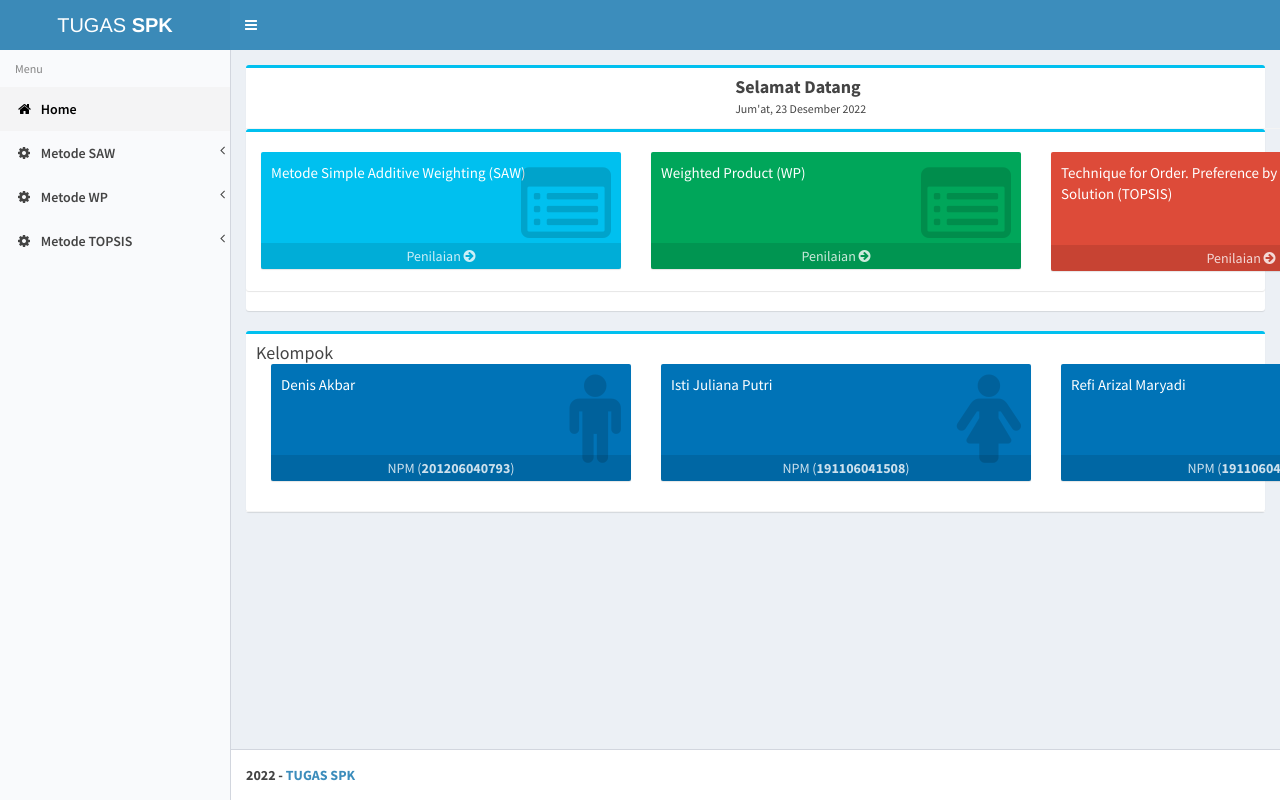
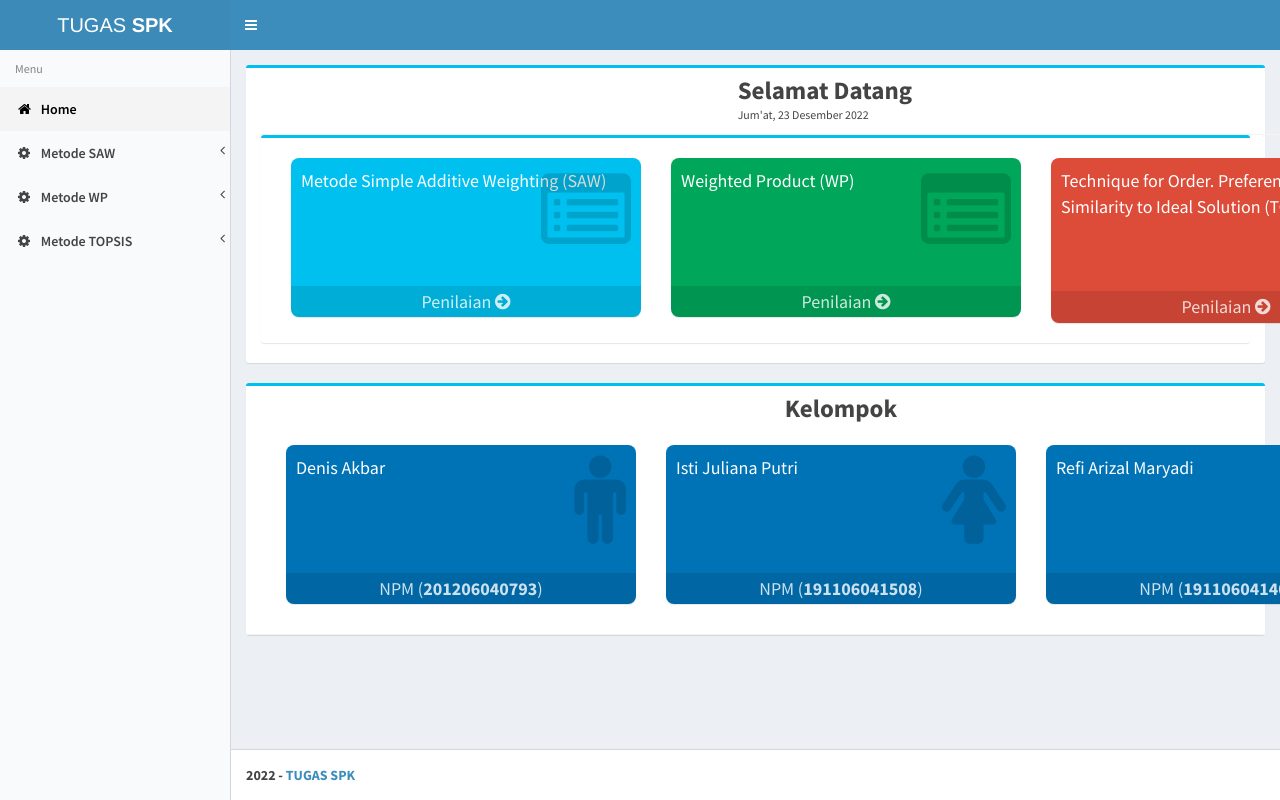
Before and after one commit to bzndenis/tugasSPK, a CodeIgniter app: page /database/ in a window 1280 px wide. Run offline with CodeIgniter, Linux system fonts and the light colour scheme.

Commit message:
home
home

```diff
--- a/application/views/home.php
+++ b/application/views/home.php
@@ -36,7 +36,7 @@
                 <!-- Small boxes (Stat box) -->
                 <div class="container">
                     <div class="row">
-                        <div class="col-lg-4 col-xs-6">
+                        <div class="col-lg-4 col-md-6 col-sm-12 ">
                             <!-- small box -->
 
                             <div class="small-box bg-aqua">
@@ -46,12 +46,13 @@
                                 <div class="icon">
                                     <i class="fa fa-list-alt"></i>
                                 </div>
+                                <br>
                                 <a href="saw" class="small-box-footer">Penilaian <i class="fa fa-arrow-circle-right"></i></a>
                             </div>
                         </div>
 
                         <div class="row">
-                            <div class="col-lg-4 col-xs-6">
+                            <div class="col-lg-4 col-md-6 col-sm-12">
                                 <!-- small box -->
 
                                 <div class="small-box bg-green">
@@ -61,12 +62,13 @@
                                     <div class="icon">
                                         <i class="fa fa-list-alt"></i>
                                     </div>
+                                    <br>
                                     <a href="hasil" class="small-box-footer">Penilaian <i class="fa fa-arrow-circle-right"></i></a>
                                 </div>
                             </div>
 
                             <div class="row">
-                                <div class="col-lg-4 col-xs-6">
+                                <div class="col-lg-4 col-md-6 col-sm-12">
                                     <!-- small box -->
 
                                     <div class="small-box bg-red">
@@ -76,8 +78,9 @@
                                         <div class="icon">
                                             <i class="fa fa-list-alt"></i>
                                         </div>
+                                        <br>
                                         <a href="topsis" class="small-box-footer">Penilaian <i class="fa fa-arrow-circle-right"></i></a>
-                                    </div>
+                                   </div>
                                 </div>
 
                             </div>
@@ -93,11 +96,14 @@
 
 <div class="box box-info">
     <div class="box-header with-border">
-        <h3 class="box-title">Kelompok</h3>
-    <!-- Small boxes (Stat box) -->
-    <div class="container">
-                    <div class="row">
-                        <div class="col-lg-4 col-xs-6">
+         <!-- Small boxes (Stat box) -->
+         <div class="container">
+          <div class="row header">
+
+               <h3 class="box-title">Kelompok</h3>
+          </div>
+              <div class="row">
+                        <div class="col-lg-4 col-md-6 col-sm-12">
                             <!-- small box -->
 
                             <div class="small-box bg-blue">
@@ -107,12 +113,13 @@
                                 <div class="icon">
                                     <i class="fa fa-male"></i>
                                 </div>
+                                <br>
                                 <a href="#" class="small-box-footer">NPM (<b>201206040793</b>)</a>
                             </div>
                         </div>
 
                         <div class="row">
-                            <div class="col-lg-4 col-xs-6">
+                            <div class="col-lg-4 col-md-6 col-sm-12">
                                 <!-- small box -->
 
                                 <div class="small-box bg-blue">
@@ -122,12 +129,13 @@
                                 <div class="icon">
                                     <i class="fa fa-female"></i>
                                 </div>
+                                <br>
                                 <a href="#" class="small-box-footer">NPM (<b>191106041508</b>)</a>
                             </div>
                             </div>
 
                             <div class="row">
-                                <div class="col-lg-4 col-xs-6">
+                                <div class="col-lg-4 col-md-6 col-sm-12">
                                     <!-- small box -->
 
                                     <div class="small-box bg-blue">
@@ -137,6 +145,7 @@
                                 <div class="icon">
                                     <i class="fa fa-male"></i>
                                 </div>
+                                <br>
                                 <a href="#" class="small-box-footer">NPM (<b>191106041409</b>)</a>
                             </div>
                                 </div>
@@ -145,6 +154,8 @@
                         </div>
                     </div>
                 </div>
+
+
 
     <!-- <br>- Pertama input kriteria
                     <br>- Lalu masukkan kode kriteria, bobot dan tipe kriteria ada 2 pilihan yaitu cost/benefit
--- a/application/views/template/header.php
+++ b/application/views/template/header.php
@@ -18,6 +18,7 @@
     <link rel="stylesheet" href="<?php echo base_url('assets/css/AdminLTE.min.css'); ?>">
     <link rel="stylesheet" href="<?php echo base_url('assets/css/skins/_all-skins.min.css'); ?>">
     <link rel="stylesheet" href="<?php echo base_url('assets/css/custom.css'); ?>">
+    <link rel="stylesheet" href="<?php echo base_url('assets/css/style.css'); ?>">
 
     <!-- jQuery 2.1.4 -->
     <script src="<?php echo base_url('assets/js/jQuery-2.1.4.min.js'); ?>"></script>
--- /dev/null
+++ b/assets/css/style.css
@@ -0,0 +1,35 @@
+.row {
+  margin-right: 0px;
+  margin-left: 0px;
+}
+
+.small-box{
+     border-radius: 8px;
+     height: 10%;
+
+}
+
+.small-box p{
+     font-size: 18px;
+}
+
+.small-box .small-box-footer{
+     margin-top: 12px;
+     border-radius: 0 0 8px 8px;
+     font-size: 18px;
+
+}
+
+.box-header .container .header{
+     text-align: center;
+     margin-bottom: 2%;
+
+}
+
+.box-header .box-title {
+  display: inline-block;
+  font-size: 25px;
+  margin: 0;
+  line-height: 1;
+  font-weight: bold;
+}
```
